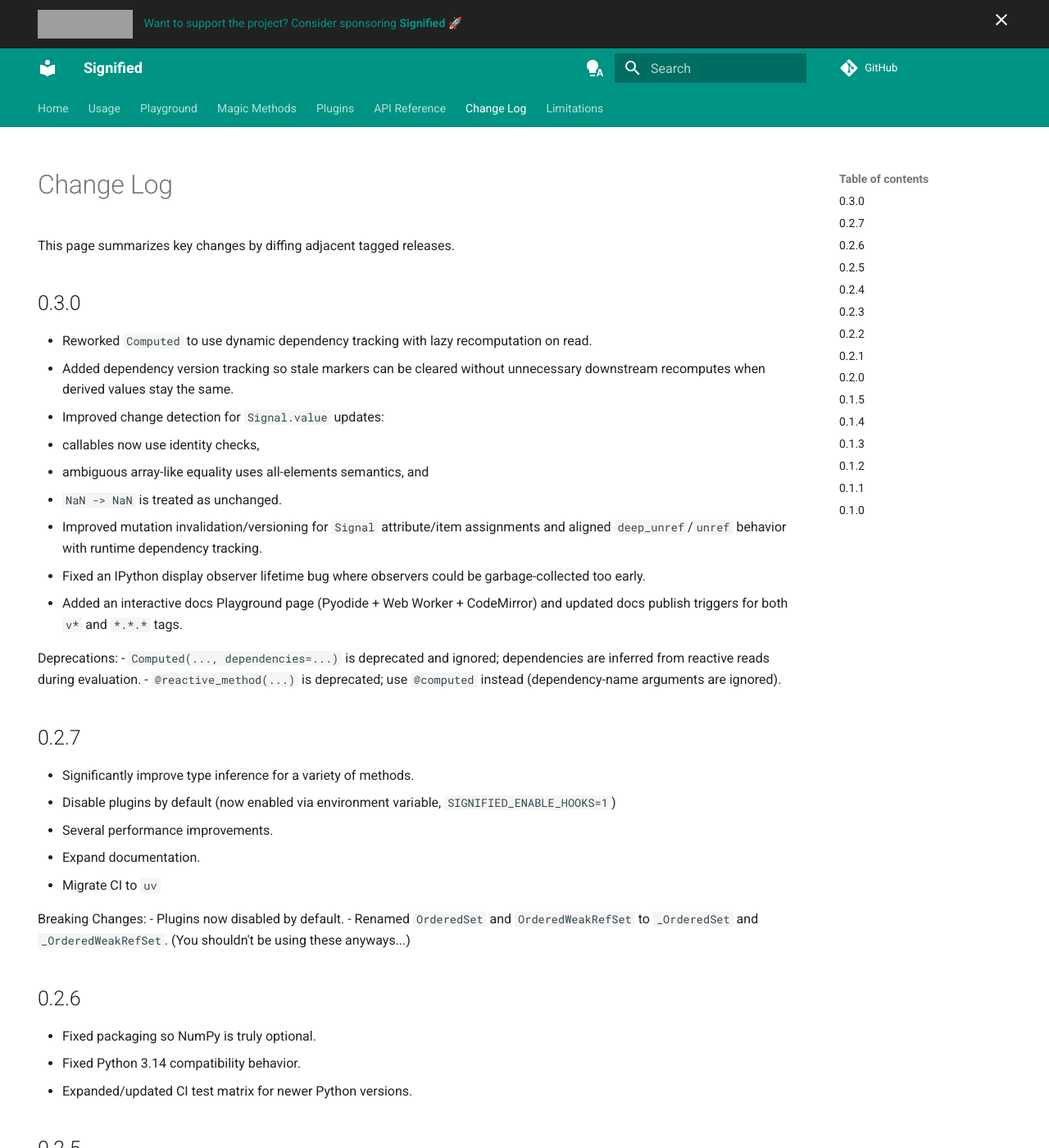
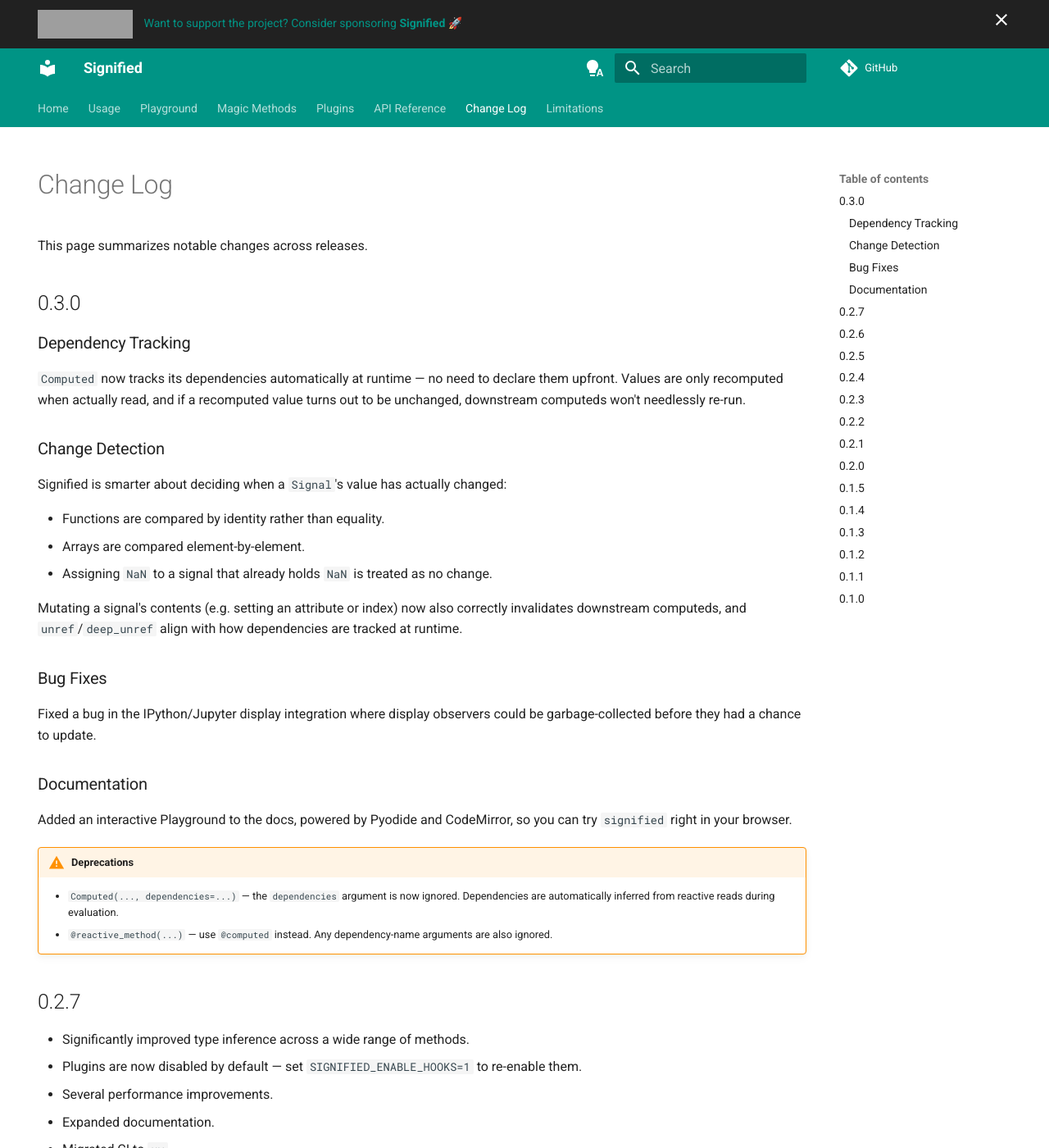
Before and after one commit to dougmercer/signified, an MkDocs documentation site: the page built from docs/changes.md, in a window 1280 px wide and 1400 px high. Shown: the whole window at 82% size. Built offline with MkDocs 1.6.1 and Material for MkDocs 9.7.7, drawn with Linux system fonts in a browser that asks for light colours; comment, search, counter and statistics services are not loaded; the version menu is left out; some of the changed text lies outside the part shown; grey boxes are pictures that could not be loaded.

Commit message:
Improve change log

```diff
--- a/docs/changes.md
+++ b/docs/changes.md
@@ -4,88 +4,102 @@
 ---
 # Change Log
 
-This page summarizes key changes by diffing adjacent tagged releases.
+This page summarizes notable changes across releases.
 
 ## 0.3.0
 
-- Reworked `Computed` to use dynamic dependency tracking with lazy recomputation on read.
-- Added dependency version tracking so stale markers can be cleared without unnecessary downstream recomputes when derived values stay the same.
-- Improved change detection for `Signal.value` updates:
-  - callables now use identity checks,
-  - ambiguous array-like equality uses all-elements semantics, and
-  - `NaN -> NaN` is treated as unchanged.
-- Improved mutation invalidation/versioning for `Signal` attribute/item assignments and aligned `deep_unref`/`unref` behavior with runtime dependency tracking.
-- Fixed an IPython display observer lifetime bug where observers could be garbage-collected too early.
-- Added an interactive docs Playground page (Pyodide + Web Worker + CodeMirror) and updated docs publish triggers for both `v*` and `*.*.*` tags.
+### Dependency Tracking
 
-Deprecations:
-- `Computed(..., dependencies=...)` is deprecated and ignored; dependencies are inferred from reactive reads during evaluation.
-- `@reactive_method(...)` is deprecated; use `@computed` instead (dependency-name arguments are ignored).
+`Computed` now tracks its dependencies automatically at runtime — no need to declare them upfront. Values are only recomputed when actually read, and if a recomputed value turns out to be unchanged, downstream computeds won't needlessly re-run.
+
+### Change Detection
+
+Signified is smarter about deciding when a `Signal`'s value has actually changed:
+
+- Functions are compared by identity rather than equality.
+- Arrays are compared element-by-element.
+- Assigning `NaN` to a signal that already holds `NaN` is treated as no change.
+
+Mutating a signal's contents (e.g. setting an attribute or index) now also correctly invalidates downstream computeds, and `unref`/`deep_unref` align with how dependencies are tracked at runtime.
+
+### Bug Fixes
+
+Fixed a bug in the IPython/Jupyter display integration where display observers could be garbage-collected before they had a chance to update.
+
+### Documentation
+
+Added an interactive Playground to the docs, powered by Pyodide and CodeMirror, so you can try `signified` right in your browser.
+
+!!! warning "Deprecations"
+
+    - `Computed(..., dependencies=...)` — the `dependencies` argument is now ignored. Dependencies are automatically inferred from reactive reads during evaluation.
+    - `@reactive_method(...)` — use `@computed` instead. Any dependency-name arguments are also ignored.
 
 ## 0.2.7
 
-- Significantly improve type inference for a variety of methods.
-- Disable plugins by default (now enabled via environment variable, `SIGNIFIED_ENABLE_HOOKS=1`)
+- Significantly improved type inference across a wide range of methods.
+- Plugins are now disabled by default — set `SIGNIFIED_ENABLE_HOOKS=1` to re-enable them.
 - Several performance improvements.
-- Expand documentation.
-- Migrate CI to `uv`
+- Expanded documentation.
+- Migrated CI to `uv`.
 
-Breaking Changes:
-- Plugins now disabled by default.
-- Renamed `OrderedSet` and `OrderedWeakRefSet` to `_OrderedSet` and `_OrderedWeakRefSet`. (You shouldn't be using these anyways...)
+!!! danger "Breaking Changes"
+
+    - Plugins are now disabled by default.
+    - `OrderedSet` and `OrderedWeakRefSet` have been renamed to `_OrderedSet` and `_OrderedWeakRefSet`. These were always internal types.
 
 ## 0.2.6
 
 - Fixed packaging so NumPy is truly optional.
-- Fixed Python 3.14 compatibility behavior.
-- Expanded/updated CI test matrix for newer Python versions.
+- Fixed Python 3.14 compatibility.
+- Expanded the CI test matrix to cover newer Python versions.
 
 ## 0.2.5
 
 - Improved weak-reference handling in the reactive observer internals.
 - Updated core/type integration around weakref sets.
-- Minor release metadata/version updates.
+- Minor release metadata updates.
 
 ## 0.2.4
 
 - Made IPython an optional dependency.
-- Removed hard NumPy dependency from base install requirements.
-- Updated core/display logic to support optional imports.
+- Removed the hard NumPy dependency from the base install.
+- Updated core/display logic to handle optional imports.
 
 ## 0.2.3
 
-- Fixed runtime typing issue for generic forward references (`ReactiveValue`/`HasValue` usage).
-- Added/expanded API documentation pages and MkDocs configuration.
+- Fixed a runtime typing issue for generic forward references (`ReactiveValue`/`HasValue`).
+- Added and expanded API documentation pages and updated MkDocs configuration.
 - Updated docs deployment workflow.
 
 ## 0.2.2
 
-- Refactored the implementation into smaller modules (`core`, `ops`, `display`, `types`, `utils`).
-- Removed old monolithic implementation layout.
-- Updated docs/test scaffolding to match the split structure.
+- Refactored the implementation into smaller, focused modules: `core`, `ops`, `display`, `types`, and `utils`.
+- Removed the old monolithic layout.
+- Updated docs and test scaffolding to match.
 
 ## 0.2.1
 
-- Fixed `deep_unref` behavior to avoid coercing unknown iterables into lists.
-- Minor packaging/version metadata adjustments.
+- Fixed `deep_unref` to avoid coercing unknown iterables into lists.
+- Minor packaging and version metadata adjustments.
 
 ## 0.2.0
 
-- Added plugin system support (`signified.plugins`) and plugin examples.
-- Added `deep_unref`, memory/performance cleanup (`__slots__`), and typing improvements.
-- Substantially expanded docs (`usage`, `limitations`, `plugins`, changelog, theme updates).
+- Added a plugin system (`signified.plugins`) with examples.
+- Added `deep_unref`, memory/performance improvements via `__slots__`, and typing improvements.
+- Substantially expanded docs: usage guides, limitations, plugin docs, changelog, and theme updates.
 
 ## 0.1.5
 
-- Major expansion of core reactive implementation and type-inference coverage.
+- Major expansion of the core reactive implementation and type-inference coverage.
 - Improved observe/unobserve and change-detection robustness.
-- Added release/docs workflow improvements and changelog updates.
+- Release and docs workflow improvements.
 
 ## 0.1.4
 
-- Repackaged project into `src/signified/` package layout.
-- Ensured `py.typed` ships from package directory.
-- Minor README/metadata cleanup.
+- Repackaged the project into a `src/signified/` layout.
+- Ensured `py.typed` is included in the package.
+- Minor README and metadata cleanup.
 
 ## 0.1.3
 
@@ -95,13 +109,13 @@
 
 ## 0.1.2
 
-- Added support for Python versions `>=3.9` (at that time).
-- Added broad tests for signals/computed/reactive methods/type inference.
-- Added/updated CI test workflow and moved to `src/` source layout.
+- Added support for Python 3.9+.
+- Added broad tests for signals, computed values, reactive methods, and type inference.
+- Added CI test workflow and moved to a `src/` layout.
 
 ## 0.1.1
 
-- Fixed package naming/docs after rename.
+- Fixed package naming and docs after the project rename.
 - Updated project URLs and version metadata.
 - Updated changelog entries for the rename transition.
 
```
